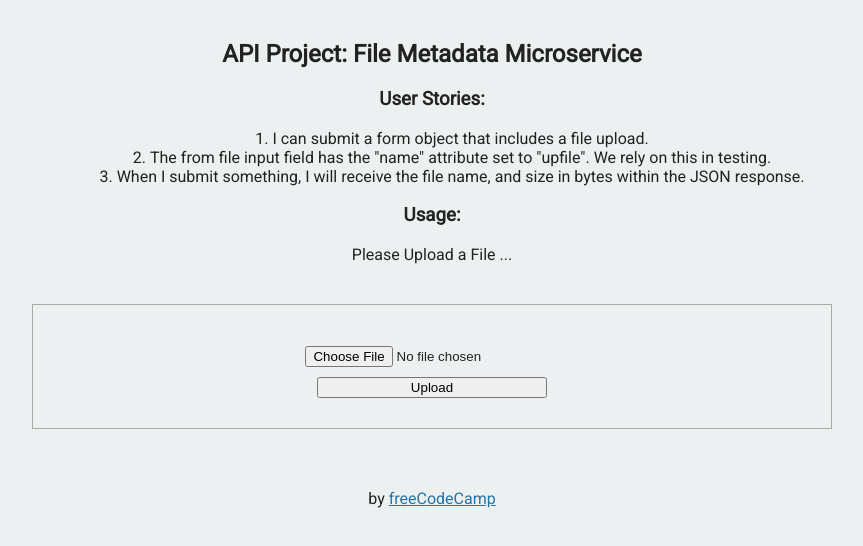
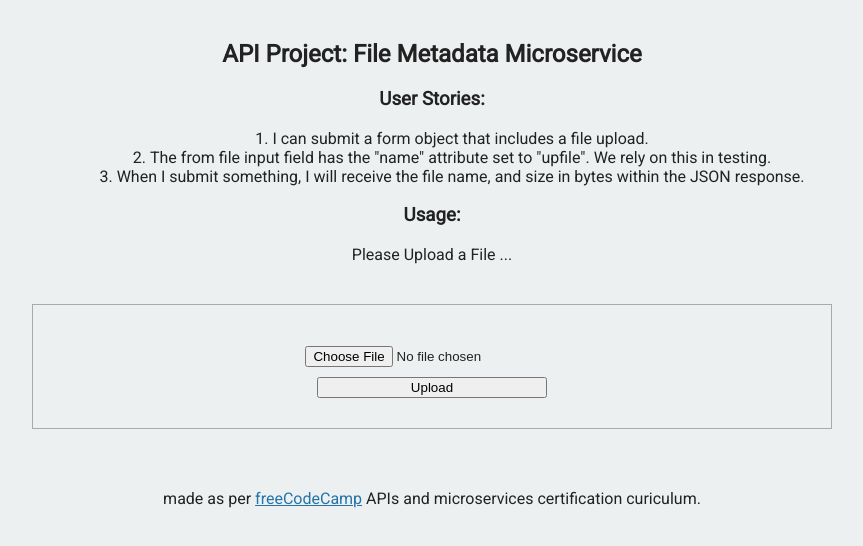
Before and after one commit to iamshubhankarkhare/metaDataMicroservice, a website: page views/index.html in a window 1280 px wide. Shown: the whole page, without its empty margins (208-1071 px from the left). Drawn offline with Linux system fonts and the light colour scheme.

Commit message:
Update index.html

```diff
--- a/views/index.html
+++ b/views/index.html
@@ -34,8 +34,9 @@
       </div>
       <div class="footer">
         <p>
-          by
+          made as per
           <a href="http://www.freecodecamp.com">freeCodeCamp</a>
+           APIs and microservices certification curiculum.
         </p>
       </div>
    </body>
```
